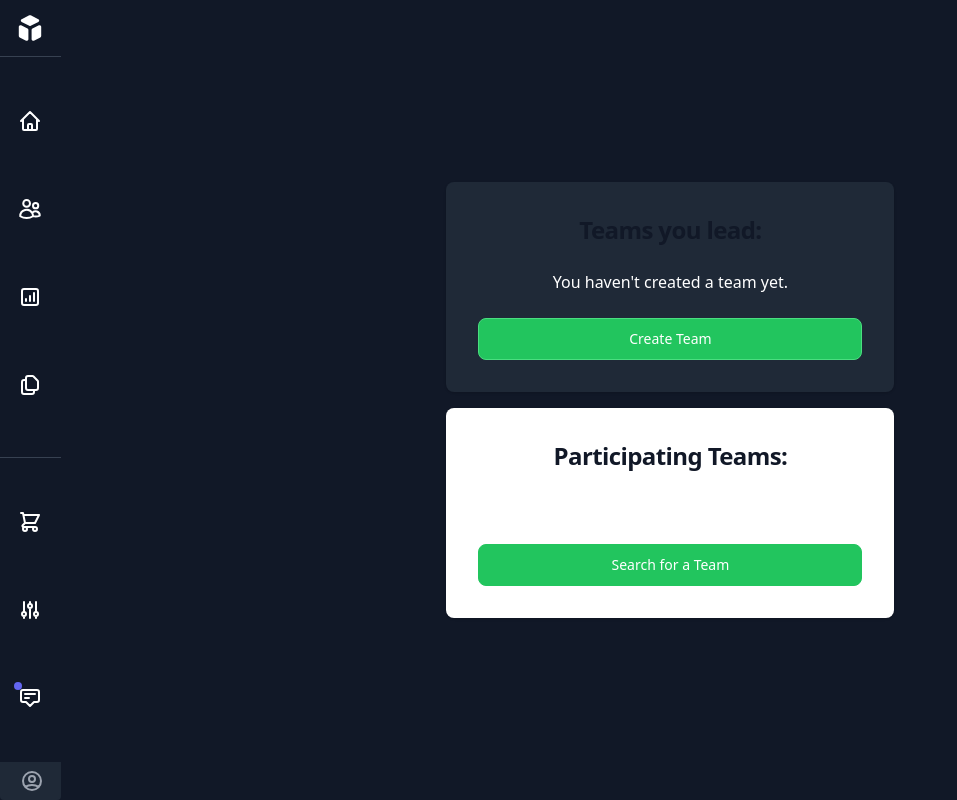
After one commit to justinbather/trackr, a Django app: page /app/teams/ in a window 1280 px wide. The commit adds this page. Shown: the whole page, without its empty margins (0-957 px from the left). Run offline with Django 4.2, Linux system fonts and the light colour scheme; a user stored in the database is signed in; data comes from the database, SQL or seed files in the repository; both versions use the stored data as it was after the commit; some libraries are stand-ins or nearby versions.

Commit message:
team dashboard and selection pages built out with url mapping for each.

```diff
--- a/core/forms.py
+++ b/core/forms.py
@@ -60,7 +60,8 @@ class UserForm(forms.ModelForm):
 
 
 class TeamCreationForm(ModelForm):
-    team_name = forms.TextInput()
+    team_name = forms.CharField(max_length=20, widget=forms.TextInput(attrs={'class':"bg-gray-50 border border-gray-300 text-gray-900 sm:text-sm rounded-lg focus:ring-primary-600 focus:border-primary-600 block w-full p-2.5 dark:bg-gray-700 dark:border-gray-600 dark:placeholder-gray-400 dark:text-white dark:focus:ring-blue-500 dark:focus:border-blue-500", 'placeholder':'Team Name'}))
+    team_leader = forms.ModelChoiceField(queryset=User.objects.all(), widget=forms.HiddenInput(), required=False)
 
 
     class Meta:
--- a/core/templates/base.html
+++ b/core/templates/base.html
@@ -8,7 +8,7 @@
     {% tailwind_css %}
 
   </head>
-  <body class="bg-gray-900">
+  <body class="bg-gray-900 flex">
     {% block content %}
 
     {% endblock content %}
--- a/core/templates/navbar.html
+++ b/core/templates/navbar.html
@@ -1,10 +1,10 @@
 {% extends 'base.html' %}
 {% block content%}
 
-<body class="flex items-center justify-center w-screen h-screen p-10 space-x-6 bg-gray-900">
+
 
 	<!-- Component Start -->
-	<div class="flex flex-col items-center w-16 h-screen overflow-hidden text-gray-400 bg-gray-900 rounded">
+	<div class="flex flex-col items-cen w-16 h-screen overflow-y-hidden text-gray-400 bg-gray-900 rounded">
 		<a class="flex items-center justify-center mt-3" href="#">
 			<svg class="w-8 h-8 fill-white" xmlns="http://www.w3.org/2000/svg" viewBox="0 0 20 20" fill="white">
 				<path d="M11 17a1 1 0 001.447.894l4-2A1 1 0 0017 15V9.236a1 1 0 00-1.447-.894l-4 2a1 1 0 00-.553.894V17zM15.211 6.276a1 1 0 000-1.788l-4.764-2.382a1 1 0 00-.894 0L4.789 4.488a1 1 0 000 1.788l4.764 2.382a1 1 0 00.894 0l4.764-2.382zM4.447 8.342A1 1 0 003 9.236V15a1 1 0 00.553.894l4 2A1 1 0 009 17v-5.764a1 1 0 00-.553-.894l-4-2z" />
@@ -16,10 +16,11 @@
 				 	<path stroke-linecap="round" stroke-linejoin="round" stroke-width="2" d="M3 12l2-2m0 0l7-7 7 7M5 10v10a1 1 0 001 1h3m10-11l2 2m-2-2v10a1 1 0 01-1 1h-3m-6 0a1 1 0 001-1v-4a1 1 0 011-1h2a1 1 0 011 1v4a1 1 0 001 1m-6 0h6" />
 				</svg>
 			</a>
-			<a class="flex items-center justify-center w-12 h-12 mt-10 rounded hover:bg-gray-700 hover:text-gray-300" href="#">
-				<svg class="w-6 h-6 stroke-white" xmlns="http://www.w3.org/2000/svg" fill="none" viewBox="0 0 24 24" stroke="currentColor">
-					<path stroke-linecap="round" stroke-linejoin="round" stroke-width="2" d="M21 21l-6-6m2-5a7 7 0 11-14 0 7 7 0 0114 0z" />
-				</svg>
+			<a class="flex items-center justify-center w-12 h-12 mt-10 rounded hover:bg-gray-700 hover:text-gray-300" href="{% url 'teams' %}">
+				<svg class="w-6 h-6 stroke-white" xmlns="http://www.w3.org/2000/svg" fill="none" viewBox="0 0 24 24" stroke-width="2.0" stroke="currentColor">
+                    <path stroke-linecap="round" stroke-linejoin="round" d="M15 19.128a9.38 9.38 0 002.625.372 9.337 9.337 0 004.121-.952 4.125 4.125 0 00-7.533-2.493M15 19.128v-.003c0-1.113-.285-2.16-.786-3.07M15 19.128v.106A12.318 12.318 0 018.624 21c-2.331 0-4.512-.645-6.374-1.766l-.001-.109a6.375 6.375 0 0111.964-3.07M12 6.375a3.375 3.375 0 11-6.75 0 3.375 3.375 0 016.75 0zm8.25 2.25a2.625 2.625 0 11-5.25 0 2.625 2.625 0 015.25 0z" />
+                  </svg>
+
 			</a>
 			<a class="flex items-center justify-center w-12 h-12 mt-10 text-gray-200 hover:bg-gray-700 rounded" href="#">
 				<svg class="w-6 h-6 stroke-white" xmlns="http://www.w3.org/2000/svg" fill="none" viewBox="0 0 24 24" stroke="currentColor">
@@ -56,6 +57,6 @@
 			</svg>
 		</a>
 	</div>
-</body>
+
 
 {% endblock %}
--- /dev/null
+++ b/core/templates/teams.html
@@ -0,0 +1,75 @@
+{% extends 'base.html' %}
+
+{% block content %}
+
+
+<body>
+{% include 'navbar.html' %}
+
+
+
+
+    <div class="flex flex-col items-center w-full justify-center space-y-4 px-6 py-8 lg:py-0">
+
+        <div class="w-full bg-gray-800 border-gray-700 rounded-lg shadow dark:border md:mt-0 sm:max-w-md xl:p-0 ">
+            <div class="p-6 space-y-4 md:space-y-6 sm:p-8">
+                <h1 class="text-xl font-bold text-center leading-tight tracking-tight text-gray-900 md:text-2xl dark:text-white">
+                    Teams you lead:
+                </h1>
+                {% if owned_teams %}
+                    {% for team in owned_teams|slice:':3' %}
+                    <a class="space-y-4" href="{% url 'team_dashboard' team.id %}">
+                        {% csrf_token %}
+                        <button class="w-full text-white h-10 text-center font-medium rounded-lg text-sm border border-sky-500 bg-sky-600 hover:bg-sky-800 px-5 py-2.5">{{team.team_name}}</button>
+                    </a>
+                    {% endfor %}
+
+                    <div class="flex flex-row w-full space-x-4">
+                        <a href="{% url 'create_team' %}" class="flex flex-row w-full ">
+                        <button type="button" name="create_team" class="w-full text-white text-center font-medium rounded-lg text-sm bg-green-500 hover:bg-green-700 border border-green-400 px-5 py-2.5">Create Team</button>
+                    </a>
+                    <a href="{% url 'all_owned_teams' %}" class="flex flex-row w-full ">
+                        <button type="submit" class="w-full text-white text-center font-medium rounded-lg text-sm bg-transparent border-green-500 border hover:bg-green-700 px-5 py-2.5">View All</button>
+                    </a>
+                    </div>
+                {% else %}
+                    <h2 class="text-l font-medium text-center text-white">You haven't created a team yet.</h2>
+                    <div class="flex w-full ">
+                        <button method="POST" type="submit" class="w-full text-white text-center font-medium rounded-lg text-sm bg-green-500 hover:bg-green-700 border border-green-400 px-5 py-2.5">Create Team</button>
+                    </div>
+                {% endif %}
+            </div>
+        </div>
+
+
+
+
+        <div class="w-full bg-white rounded-lg shadow dark:border md:mt-0 sm:max-w-md xl:p-0 dark:bg-gray-800 dark:border-gray-700">
+            <div class="p-6 space-y-4 md:space-y-6 sm:p-8">
+                <h1 class="text-xl font-bold text-center leading-tight tracking-tight text-gray-900 md:text-2xl dark:text-white">
+                    Participating Teams:
+                </h1>
+                {% if team in participating_teams %}
+                    {% for team in participating_teams|slice:3 %}
+                        <button method="POST" type="submit" name="{{team_id}}" class="w-full text-white text-center font-medium rounded-lg text-sm border-sky-600 px-5 py-2.5">{{team_name}}</button>
+                    {% endfor %}
+                {%else %}
+                <h2 class="text-l font-medium text-center text-white">You aren't a member of a team yet.</h2>
+
+
+                {% endif %}
+                <button method="POST" type="submit" name="search_team" class="w-full text-white text-center font-medium rounded-lg text-sm bg-green-500 hover:bg-green-700 border border-green-500 px-5 py-2.5">Search for a Team</button>
+
+
+
+
+
+            </div>
+        </div>
+    </div>
+
+
+
+
+</body>
+{% endblock %}
--- a/core/urls.py
+++ b/core/urls.py
@@ -4,11 +4,19 @@ from django.contrib.auth import views as auth_views
 from django.views.generic import RedirectView
 
 urlpatterns = [
+    path('', RedirectView.as_view(url='login', permanent=False)),
     path('login/', views.login_user, name='login'),
     path('signup/', views.signup, name='signup'),
     path('logout/', views.logout_user, name='logout'),
     path('dashboard/', views.dashboard, name='dashboard'),
     path('create_team/', views.create_team, name='create_team'),
+    path('teams/', views.teams, name='teams'),
+    path('teams/dashboard/<int:team_id>', views.team_dashboard, name='team_dashboard'),
+    path('teams/owned', views.all_owned_teams, name='all_owned_teams'),
+
+
+
+
     #path('update_user/', views.update_user, name='update_user'),
     #path('profile/', views.profile, name='profile'),
 ]
--- a/core/views.py
+++ b/core/views.py
@@ -83,10 +83,48 @@ def create_team(request):
         if request.POST:
             print(form.errors)
             if form.is_valid():
-                """print("Form valid")
                 form = form.save(commit=False)
-                form.team_leader = user.id"""
+                form.team_leader = user
                 form.save()
                 return redirect('dashboard')
         return render(request, 'create_team.html', {'form':form })
     return redirect('login')
+
+def teams(request):
+    if request.user.is_authenticated:
+        user = models.User.objects.get(id=request.user.id)
+
+        #Query DB for user owned teams to display
+        owned_teams = models.Team.objects.filter(team_leader=user)
+
+        #Query DB for user participating in team to display
+        participating_teams = models.Team.objects.filter(member=user)
+
+
+
+
+        context = {
+            'participating_teams': participating_teams, 'owned_teams': owned_teams,
+        }
+
+        return render(request, 'teams.html', context)
+
+    else:
+        return redirect('login')
+
+
+def team_dashboard(request, team_id):
+    if request.user.is_authenticated:
+        team = models.Team.objects.get(id=team_id)
+
+        return render(request, "team_dashboard.html", {'team':team})
+
+    return redirect('login')
+
+def all_owned_teams(request):
+    if request.user.is_authenticated:
+        user = models.User.objects.get(id=request.user.id)
+        owned_teams = models.Team.objects.filter(team_leader=user)
+
+        return render(request, "all_owned_teams.html", {'owned_teams':owned_teams})
+    return redirect('login')
--- a/theme/static/css/dist/styles.css
+++ b/theme/static/css/dist/styles.css
@@ -742,9 +742,17 @@ select {
   top: 0px;
 }
 
+.m-0 {
+  margin: 0px;
+}
+
 .mx-auto {
   margin-left: auto;
   margin-right: auto;
+}
+
+.mb-10 {
+  margin-bottom: 2.5rem;
 }
 
 .mb-2 {
@@ -755,16 +763,16 @@ select {
   margin-bottom: 1.5rem;
 }
 
+.ml-2 {
+  margin-left: 0.5rem;
+}
+
 .ml-3 {
   margin-left: 0.75rem;
 }
 
-.mr-2 {
-  margin-right: 0.5rem;
-}
-
-.ml-2 {
-  margin-left: 0.5rem;
+.mt-10 {
+  margin-top: 2.5rem;
 }
 
 .mt-2 {
@@ -779,20 +787,8 @@ select {
   margin-top: auto;
 }
 
-.mt-6 {
-  margin-top: 1.5rem;
-}
-
-.mt-20 {
-  margin-top: 5rem;
-}
-
-.mt-10 {
-  margin-top: 2.5rem;
-}
-
-.mb-10 {
-  margin-bottom: 2.5rem;
+.mr-0 {
+  margin-right: 0px;
 }
 
 .block {
@@ -801,22 +797,6 @@ select {
 
 .flex {
   display: flex;
-}
-
-.h-screen {
-  height: 100vh;
-}
-
-.h-4 {
-  height: 1rem;
-}
-
-.h-5 {
-  height: 1.25rem;
-}
-
-.h-8 {
-  height: 2rem;
 }
 
 .h-12 {
@@ -831,24 +811,28 @@ select {
   height: 0.5rem;
 }
 
+.h-4 {
+  height: 1rem;
+}
+
+.h-5 {
+  height: 1.25rem;
+}
+
 .h-6 {
   height: 1.5rem;
 }
 
-.h-full {
-  height: 100%;
+.h-8 {
+  height: 2rem;
 }
 
-.w-4 {
-  width: 1rem;
+.h-screen {
+  height: 100vh;
 }
 
-.w-8 {
-  width: 2rem;
-}
-
-.w-full {
-  width: 100%;
+.h-10 {
+  height: 2.5rem;
 }
 
 .w-12 {
@@ -863,16 +847,44 @@ select {
   width: 0.5rem;
 }
 
+.w-4 {
+  width: 1rem;
+}
+
 .w-6 {
   width: 1.5rem;
+}
+
+.w-8 {
+  width: 2rem;
+}
+
+.w-full {
+  width: 100%;
 }
 
 .w-screen {
   width: 100vw;
 }
 
-.grid-cols-2 {
-  grid-template-columns: repeat(2, minmax(0, 1fr));
+.w-5 {
+  width: 1.25rem;
+}
+
+.w-10 {
+  width: 2.5rem;
+}
+
+.w-1 {
+  width: 0.25rem;
+}
+
+.w-80 {
+  width: 20rem;
+}
+
+.flex-row {
+  flex-direction: row;
 }
 
 .flex-col {
@@ -909,26 +919,34 @@ select {
   margin-bottom: calc(1rem * var(--tw-space-y-reverse));
 }
 
-.space-x-6 > :not([hidden]) ~ :not([hidden]) {
+.space-x-4 > :not([hidden]) ~ :not([hidden]) {
   --tw-space-x-reverse: 0;
-  margin-right: calc(1.5rem * var(--tw-space-x-reverse));
-  margin-left: calc(1.5rem * calc(1 - var(--tw-space-x-reverse)));
+  margin-right: calc(1rem * var(--tw-space-x-reverse));
+  margin-left: calc(1rem * calc(1 - var(--tw-space-x-reverse)));
+}
+
+.self-center {
+  align-self: center;
 }
 
 .overflow-hidden {
   overflow: hidden;
 }
 
+.overflow-y-hidden {
+  overflow-y: hidden;
+}
+
 .rounded {
   border-radius: 0.25rem;
 }
 
+.rounded-full {
+  border-radius: 9999px;
+}
+
 .rounded-lg {
   border-radius: 0.5rem;
-}
-
-.rounded-full {
-  border-radius: 9999px;
 }
 
 .border {
@@ -949,14 +967,54 @@ select {
   border-color: rgb(55 65 81 / var(--tw-border-opacity));
 }
 
+.border-sky-600 {
+  --tw-border-opacity: 1;
+  border-color: rgb(2 132 199 / var(--tw-border-opacity));
+}
+
+.border-green-500 {
+  --tw-border-opacity: 1;
+  border-color: rgb(34 197 94 / var(--tw-border-opacity));
+}
+
+.border-sky-500 {
+  --tw-border-opacity: 1;
+  border-color: rgb(14 165 233 / var(--tw-border-opacity));
+}
+
+.border-sky-700 {
+  --tw-border-opacity: 1;
+  border-color: rgb(3 105 161 / var(--tw-border-opacity));
+}
+
+.border-green-400 {
+  --tw-border-opacity: 1;
+  border-color: rgb(74 222 128 / var(--tw-border-opacity));
+}
+
 .bg-gray-50 {
   --tw-bg-opacity: 1;
   background-color: rgb(249 250 251 / var(--tw-bg-opacity));
 }
 
-.bg-zinc-900 {
+.bg-gray-800 {
   --tw-bg-opacity: 1;
-  background-color: rgb(24 24 27 / var(--tw-bg-opacity));
+  background-color: rgb(31 41 55 / var(--tw-bg-opacity));
+}
+
+.bg-gray-900 {
+  --tw-bg-opacity: 1;
+  background-color: rgb(17 24 39 / var(--tw-bg-opacity));
+}
+
+.bg-green-500 {
+  --tw-bg-opacity: 1;
+  background-color: rgb(34 197 94 / var(--tw-bg-opacity));
+}
+
+.bg-indigo-500 {
+  --tw-bg-opacity: 1;
+  background-color: rgb(99 102 241 / var(--tw-bg-opacity));
 }
 
 .bg-white {
@@ -964,33 +1022,13 @@ select {
   background-color: rgb(255 255 255 / var(--tw-bg-opacity));
 }
 
-.bg-gray-900 {
+.bg-sky-600 {
   --tw-bg-opacity: 1;
-  background-color: rgb(17 24 39 / var(--tw-bg-opacity));
+  background-color: rgb(2 132 199 / var(--tw-bg-opacity));
 }
 
-.bg-gray-300 {
-  --tw-bg-opacity: 1;
-  background-color: rgb(209 213 219 / var(--tw-bg-opacity));
-}
-
-.bg-gray-700 {
-  --tw-bg-opacity: 1;
-  background-color: rgb(55 65 81 / var(--tw-bg-opacity));
-}
-
-.bg-gray-800 {
-  --tw-bg-opacity: 1;
-  background-color: rgb(31 41 55 / var(--tw-bg-opacity));
-}
-
-.bg-indigo-500 {
-  --tw-bg-opacity: 1;
-  background-color: rgb(99 102 241 / var(--tw-bg-opacity));
-}
-
-.fill-current {
-  fill: currentColor;
+.bg-transparent {
+  background-color: transparent;
 }
 
 .fill-white {
@@ -1110,9 +1136,14 @@ select {
   letter-spacing: -0.025em;
 }
 
-.text-slate-50 {
+.text-gray-200 {
   --tw-text-opacity: 1;
-  color: rgb(248 250 252 / var(--tw-text-opacity));
+  color: rgb(229 231 235 / var(--tw-text-opacity));
+}
+
+.text-gray-400 {
+  --tw-text-opacity: 1;
+  color: rgb(156 163 175 / var(--tw-text-opacity));
 }
 
 .text-gray-500 {
@@ -1125,24 +1156,14 @@ select {
   color: rgb(17 24 39 / var(--tw-text-opacity));
 }
 
+.text-slate-50 {
+  --tw-text-opacity: 1;
+  color: rgb(248 250 252 / var(--tw-text-opacity));
+}
+
 .text-white {
   --tw-text-opacity: 1;
   color: rgb(255 255 255 / var(--tw-text-opacity));
-}
-
-.text-gray-50 {
-  --tw-text-opacity: 1;
-  color: rgb(249 250 251 / var(--tw-text-opacity));
-}
-
-.text-gray-200 {
-  --tw-text-opacity: 1;
-  color: rgb(229 231 235 / var(--tw-text-opacity));
-}
-
-.text-gray-400 {
-  --tw-text-opacity: 1;
-  color: rgb(156 163 175 / var(--tw-text-opacity));
 }
 
 .shadow {
--- a/theme/static_src/tailwind.config.js
+++ b/theme/static_src/tailwind.config.js
@@ -60,5 +60,6 @@ module.exports = {
 
 
 
+
     ],
 }
```
Also changed, not shown: other parts of theme/static/css/dist/styles.css (+36 -54 lines), core/templates/all_owned_teams.html (added, +47 -0 lines), core/templates/create_team.html (+25 -9 lines), core/templates/team_dashboard.html (added, +13 -0 lines), db.sqlite3.
